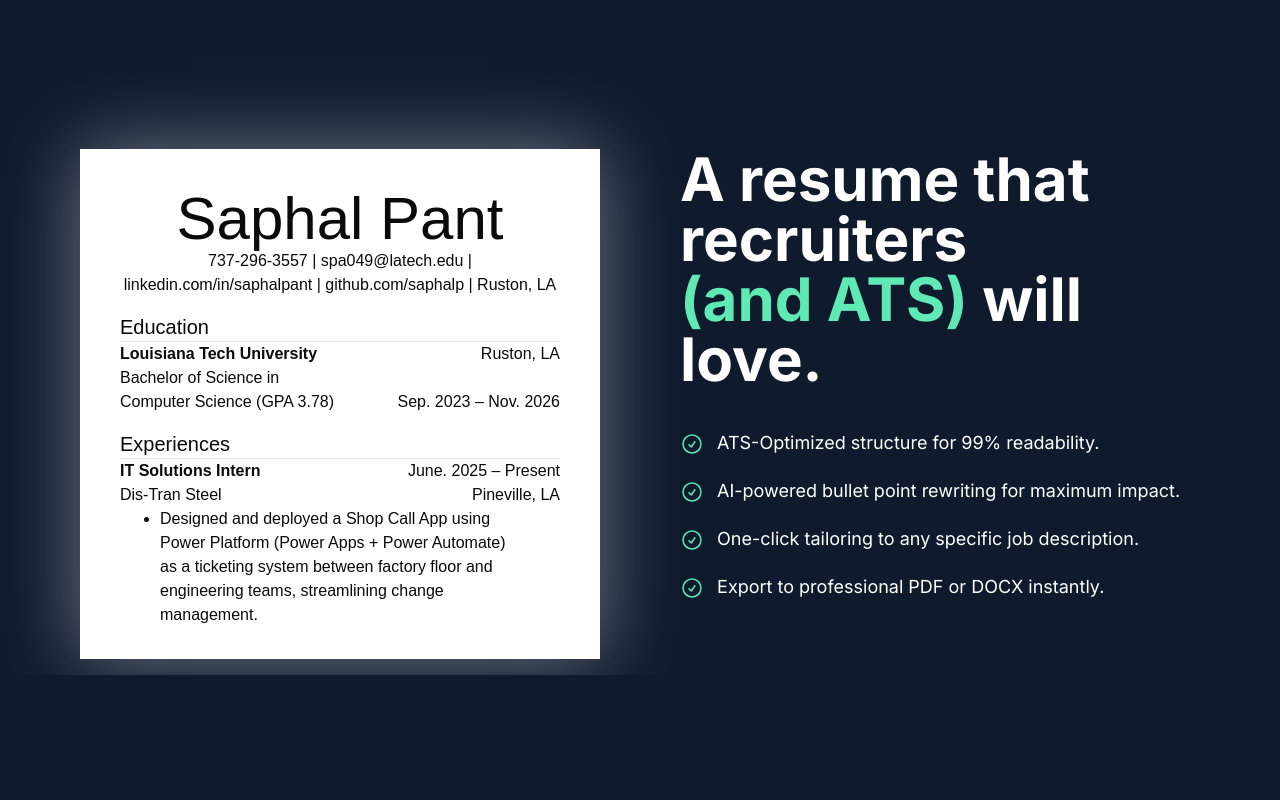
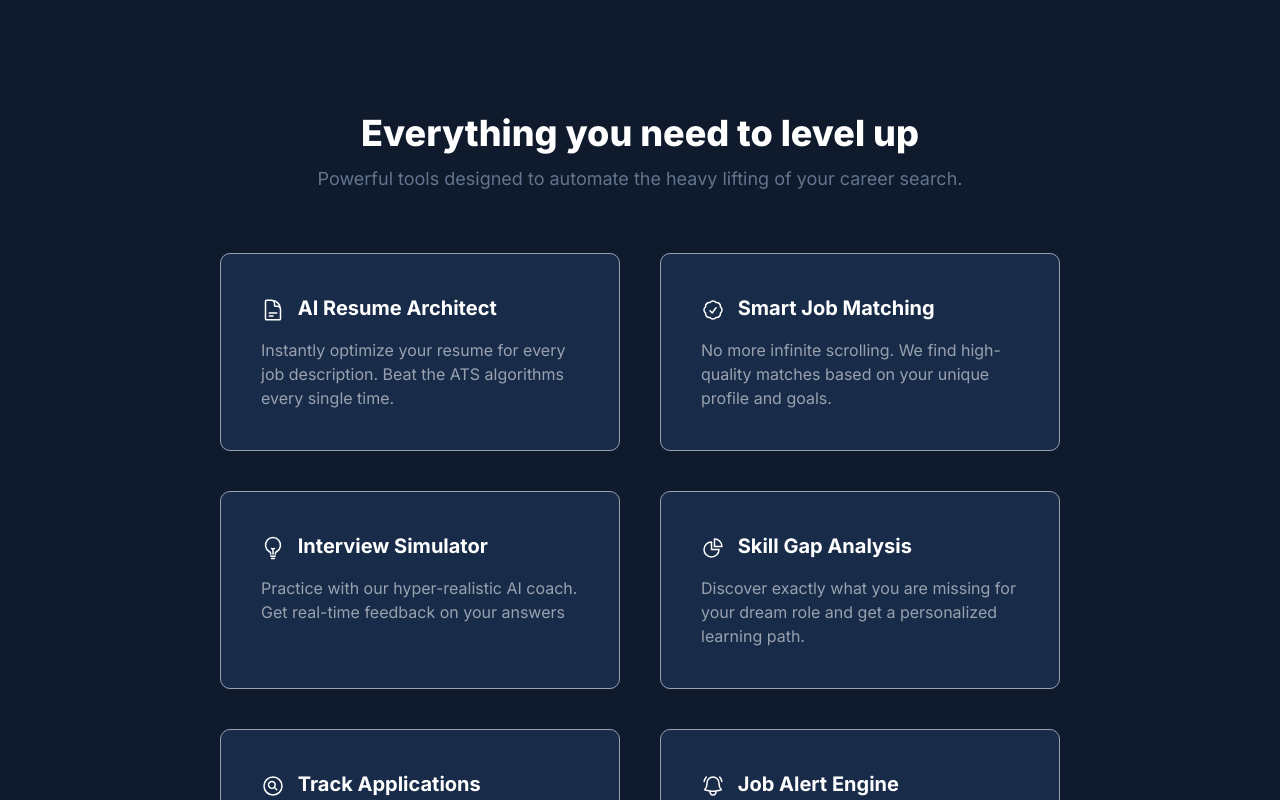
Before and after one commit to saphalp/lakshe-frontend, a Next.js app in the folder lakshe/: page / in a window 1280 px wide. Shown: the part 540-1340 px from the top of the page. Before the commit the page ends 1215 px from the top, so only its background shows below. Built offline with nearby package versions, Linux system fonts and the light colour scheme; a web font is replaced by a local one.

Commit message:
feat: features section addition in landing page

```diff
--- a/lakshe/app/globals.css
+++ b/lakshe/app/globals.css
@@ -50,7 +50,7 @@
 :root {
   --background: #0F1B2D;
   --foreground: oklch(0.145 0 0);
-  --card: oklch(1 0 0);
+  --card: #182c49;
   --card-foreground: oklch(0.145 0 0);
   --popover: oklch(1 0 0);
   --popover-foreground: oklch(0.145 0 0);
--- a/lakshe/app/page.tsx
+++ b/lakshe/app/page.tsx
@@ -1,3 +1,4 @@
+import CriticalFeatures from '@/components/ui/CriticalFeatures'
 import HeroBanner from '@/components/ui/HeroBanner'
 import ResumeBanner from '@/components/ui/ResumeBanner'
 import React from 'react'
@@ -6,6 +7,7 @@ function page() {
   return (
     <>
     <HeroBanner/>
+    <CriticalFeatures/>
     <ResumeBanner/>
     </>
   )
--- /dev/null
+++ b/lakshe/components/ui/CriticalFeatures.tsx
@@ -0,0 +1,43 @@
+import React from 'react'
+import FeatureCard from './FeatureCard'
+
+function CriticalFeatures() {
+  return (
+    <div className='mt-15 font-sans px-20'>
+        <div className='text-center text-white'>
+            <p className='text-4xl font-extrabold'>Everything you need to level up</p>
+            <p className='text-lg mt-3 text-[oklch(55.4%_0.046_257.417)]'>Powerful tools designed to automate the heavy lifting of your career search.</p>
+        </div>
+        <div className='flex gap-10 mt-15 flex-wrap justify-center'>
+            <FeatureCard icon={<svg xmlns="http://www.w3.org/2000/svg" fill="none" viewBox="0 0 24 24" stroke-width="1.5" stroke="currentColor" className="size-6 inline mr-2">
+  <path stroke-linecap="round" stroke-linejoin="round" d="M19.5 14.25v-2.625a3.375 3.375 0 0 0-3.375-3.375h-1.5A1.125 1.125 0 0 1 13.5 7.125v-1.5a3.375 3.375 0 0 0-3.375-3.375H8.25m0 12.75h7.5m-7.5 3H12M10.5 2.25H5.625c-.621 0-1.125.504-1.125 1.125v17.25c0 .621.504 1.125 1.125 1.125h12.75c.621 0 1.125-.504 1.125-1.125V11.25a9 9 0 0 0-9-9Z" />
+</svg>
+} header='AI Resume Architect' description='Instantly optimize your resume for every job description. Beat the ATS algorithms every single time.'/>
+            <FeatureCard icon={<svg xmlns="http://www.w3.org/2000/svg" fill="none" viewBox="0 0 24 24" strokeWidth={1.5} stroke="currentColor" className="size-6 inline mr-2">
+  <path strokeLinecap="round" strokeLinejoin="round" d="M9 12.75 11.25 15 15 9.75M21 12c0 1.268-.63 2.39-1.593 3.068a3.745 3.745 0 0 1-1.043 3.296 3.745 3.745 0 0 1-3.296 1.043A3.745 3.745 0 0 1 12 21c-1.268 0-2.39-.63-3.068-1.593a3.746 3.746 0 0 1-3.296-1.043 3.745 3.745 0 0 1-1.043-3.296A3.745 3.745 0 0 1 3 12c0-1.268.63-2.39 1.593-3.068a3.745 3.745 0 0 1 1.043-3.296 3.746 3.746 0 0 1 3.296-1.043A3.746 3.746 0 0 1 12 3c1.268 0 2.39.63 3.068 1.593a3.746 3.746 0 0 1 3.296 1.043 3.746 3.746 0 0 1 1.043 3.296A3.745 3.745 0 0 1 21 12Z" />
+</svg>
+} header='Smart Job Matching' description='No more infinite scrolling. We find high-quality matches based on your unique profile and goals.'/>
+            <FeatureCard icon={<svg xmlns="http://www.w3.org/2000/svg" fill="none" viewBox="0 0 24 24" strokeWidth={1.5} stroke="currentColor" className="size-6 inline mr-2">
+  <path strokeLinecap="round" strokeLinejoin="round" d="M12 18v-5.25m0 0a6.01 6.01 0 0 0 1.5-.189m-1.5.189a6.01 6.01 0 0 1-1.5-.189m3.75 7.478a12.06 12.06 0 0 1-4.5 0m3.75 2.383a14.406 14.406 0 0 1-3 0M14.25 18v-.192c0-.983.658-1.823 1.508-2.316a7.5 7.5 0 1 0-7.517 0c.85.493 1.509 1.333 1.509 2.316V18" />
+</svg>
+} header='Interview Simulator' description='Practice with our hyper-realistic AI coach. Get real-time feedback on your answers'/>
+            <FeatureCard icon={<svg xmlns="http://www.w3.org/2000/svg" fill="none" viewBox="0 0 24 24" strokeWidth={1.5} stroke="currentColor" className="size-6 inline mr-2">
+  <path strokeLinecap="round" strokeLinejoin="round" d="M10.5 6a7.5 7.5 0 1 0 7.5 7.5h-7.5V6Z" />
+  <path strokeLinecap="round" strokeLinejoin="round" d="M13.5 10.5H21A7.5 7.5 0 0 0 13.5 3v7.5Z" />
+</svg>
+} header='Skill Gap Analysis' description='Discover exactly what you are missing for your dream role and get a personalized learning path.'/>
+            <FeatureCard icon={<svg xmlns="http://www.w3.org/2000/svg" fill="none" viewBox="0 0 24 24" strokeWidth={1.5} stroke="currentColor" className="size-6 inline mr-2">
+  <path strokeLinecap="round" strokeLinejoin="round" d="m15.75 15.75-2.489-2.489m0 0a3.375 3.375 0 1 0-4.773-4.773 3.375 3.375 0 0 0 4.774 4.774ZM21 12a9 9 0 1 1-18 0 9 9 0 0 1 18 0Z" />
+</svg>
+}  header='Track Applications' description='Stay on top of every application. Track where you applied, interview stages, follow-ups, and outcomes in one place.'/>
+            <FeatureCard icon={<svg xmlns="http://www.w3.org/2000/svg" fill="none" viewBox="0 0 24 24" strokeWidth={1.5} stroke="currentColor" className="size-6 inline mr-2">
+  <path strokeLinecap="round" strokeLinejoin="round" d="M14.857 17.082a23.848 23.848 0 0 0 5.454-1.31A8.967 8.967 0 0 1 18 9.75V9A6 6 0 0 0 6 9v.75a8.967 8.967 0 0 1-2.312 6.022c1.733.64 3.56 1.085 5.455 1.31m5.714 0a24.255 24.255 0 0 1-5.714 0m5.714 0a3 3 0 1 1-5.714 0M3.124 7.5A8.969 8.969 0 0 1 5.292 3m13.416 0a8.969 8.969 0 0 1 2.168 4.5" />
+</svg>}
+header='Job Alert Engine' description='Set your criteria once and get notified the moment a matching role drops — no more manual searching.'/>
+        </div>
+
+    </div>
+  )
+}
+
+export default CriticalFeatures
--- /dev/null
+++ b/lakshe/components/ui/FeatureCard.tsx
@@ -0,0 +1,20 @@
+import React from 'react'
+
+interface FeatureCardProps {
+    header: string,
+    description : string
+    icon: any
+}
+
+function FeatureCard({header, description, icon} : FeatureCardProps) {
+  return (
+    <div className='flex flex-col rounded-lg border-1
+     border-gray-400 gap-4 p-10 w-100 bg-card transition-transform duration-300 hover:-translate-y-2
+     shadow-none transition-shadow duration-300 hover:shadow-[0_0_25px_rgba(255,255,255,0.2)]'>
+      <p className='font-bold text-white text-xl'>{icon} {header}</p>
+      <p className='text-gray-400'>{description}</p>
+    </div>
+  )
+}
+
+export default FeatureCard
--- a/lakshe/components/ui/ResumeBanner.tsx
+++ b/lakshe/components/ui/ResumeBanner.tsx
@@ -2,7 +2,7 @@ import React from 'react'
 
 function ResumeBanner() {
   return (
-    <div className='flex justify-between gap-10 py-4 px-20 font-sans sticky mt-20'>
+    <div className='flex justify-between gap-10 py-4 px-20 font-sans mt-50'>
       <div className='w-1/2'>
         <div className='bg-white font-mono pt-10 px-10 pb-4 shadow-[0_0_75px_rgba(255,255,255,0.4)] transition-transform duration-300 hover:-translate-y-2'>
             <div className='text-center'>
```
